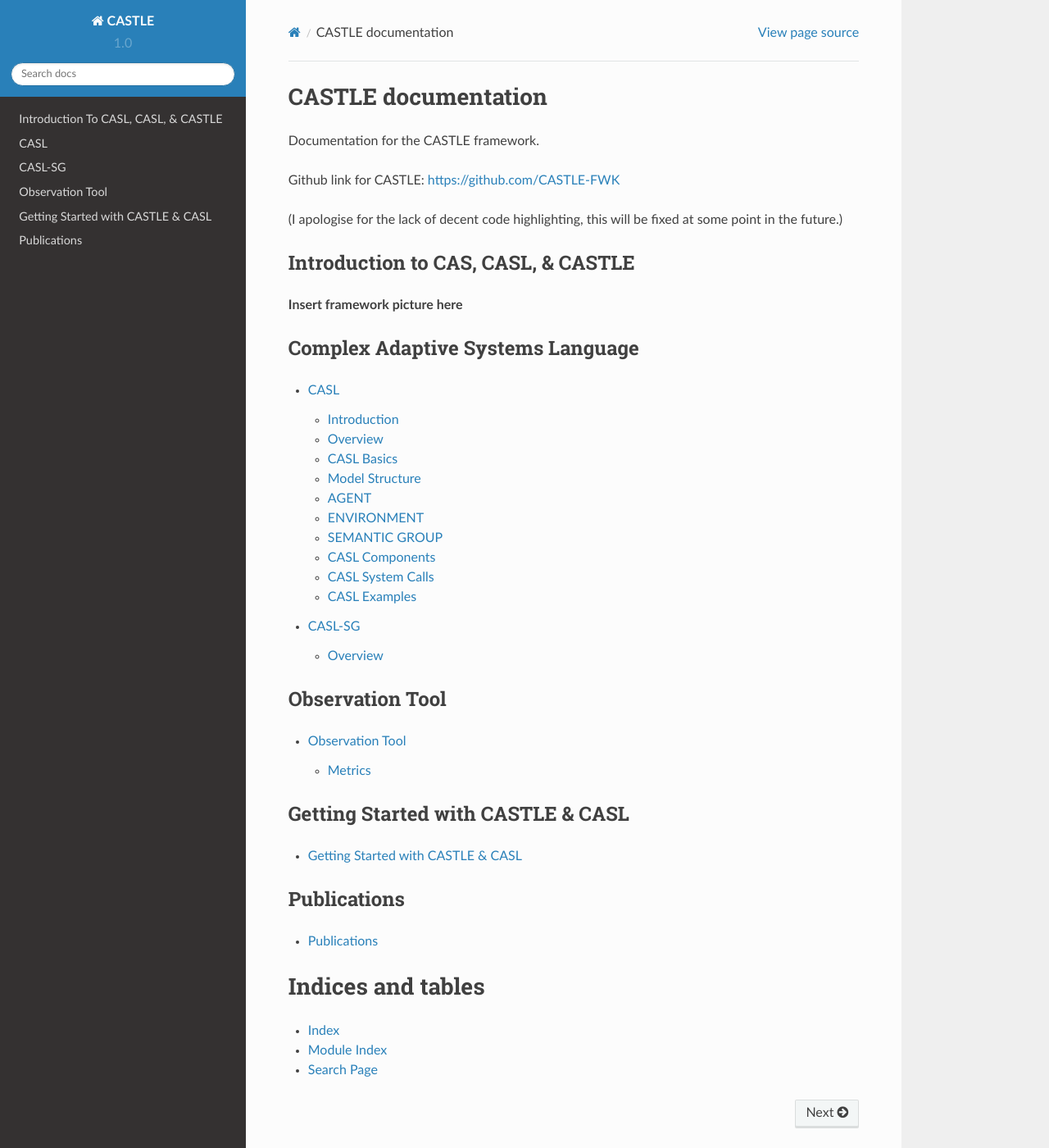
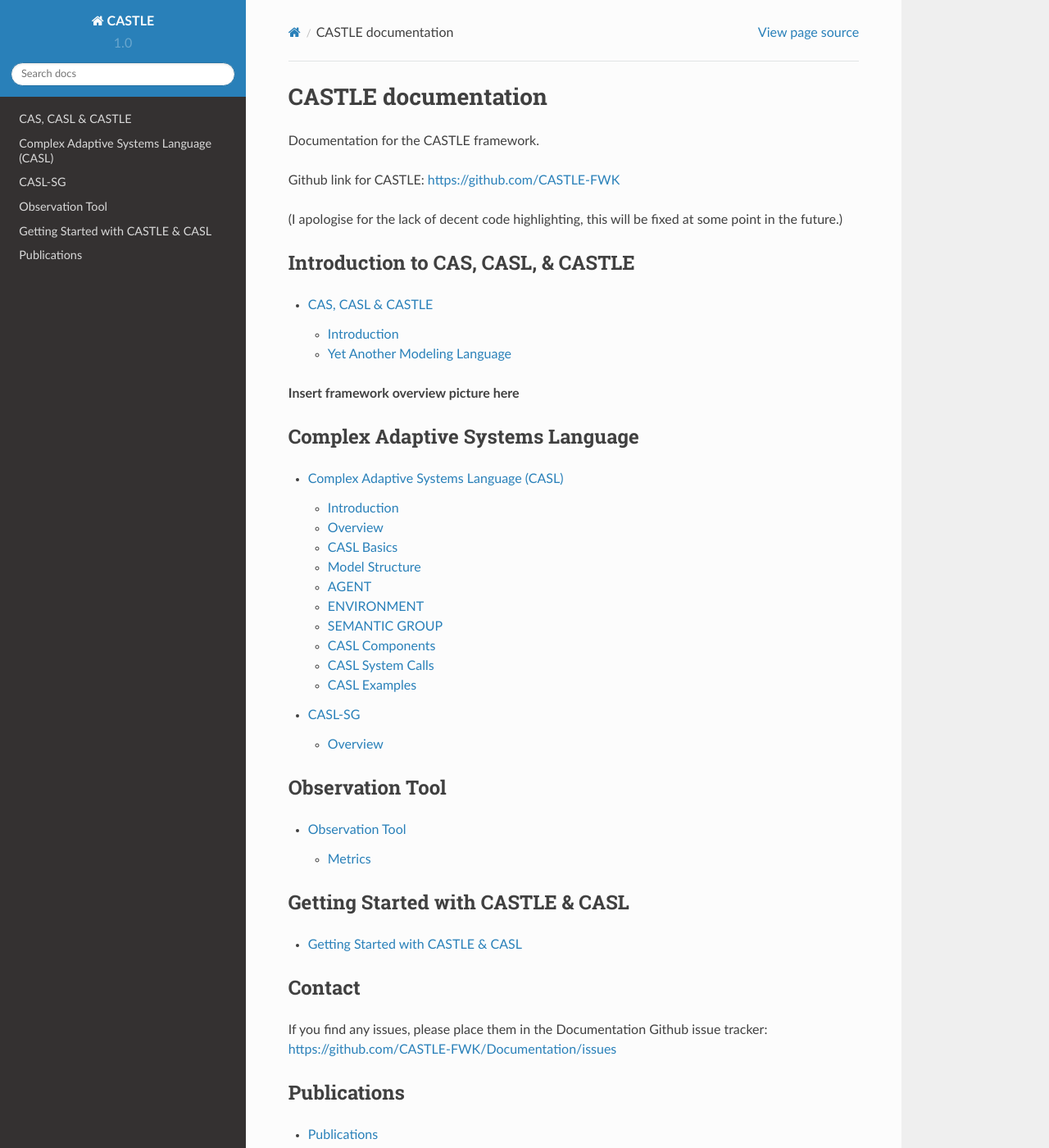
Before and after one commit to CASTLE-FWK/Documentation, a Sphinx documentation site: the page built from source/index.rst, in a window 1280 px wide and 1400 px high. Shown: the whole window at 82% size. Built offline with Sphinx 7.4.7 and the Read the Docs theme 2.0.0, drawn with Linux system fonts in a browser that asks for light colours.

Commit message:
added more docs, fixed an annoying layout issue

```diff
--- a/source/CASL/CASL-SG.rst
+++ b/source/CASL/CASL-SG.rst
@@ -1,13 +1,12 @@
 CASL-SG
 ============
 
-The large scale extension to CASL introduces a new entity type called ``GROUP``
+The large scale extension to CASL introduces a new entity type called ``GROUP``. This new entity allows several new approaches to constructing models, as well as allowing for much more optimized simulations.
+
 
 Overview
 -------------------
 A generic CASL-SG model example is below::
-
-	import cas.test.commons.*;
 
 	SYSTEM: {
 		name: "CASL-SG EXAMPLE";
--- a/source/index.rst
+++ b/source/index.rst
@@ -15,18 +15,17 @@
 ^^^^^^^^^^^^^^^^^^^^^^^^^^^^^^^^^^^^
 .. toctree::
    :maxdepth: 2
-   :hidden:
 
-   Introduction To CASL, CASL, & CASTLE <Introduction.rst>
+   CAS, CASL & CASTLE <Introduction.rst>
 
-**Insert framework picture here**
+**Insert framework overview picture here**
 
 Complex Adaptive Systems Language
 ^^^^^^^^^^^^^^^^^^^^^^^^^^^^^^^^^^^
 .. toctree::
    :maxdepth: 2
 
-   CASL <CASL/CASL.rst>
+   Complex Adaptive Systems Language (CASL) <CASL/CASL.rst>
    CASL-SG <CASL/CASL-SG.rst>
 
 
@@ -44,6 +43,10 @@
 
    Getting Started with CASTLE & CASL <Installation.rst>
 
+Contact
+^^^^^^^^
+
+If you find any issues, please place them in the Documentation Github issue tracker: `<https://github.com/CASTLE-FWK/Documentation/issues>`_
 
 Publications
 ^^^^^^^^^^^^^
```
Also changed, not shown: source/Introduction.rst (+9 -3 lines).
